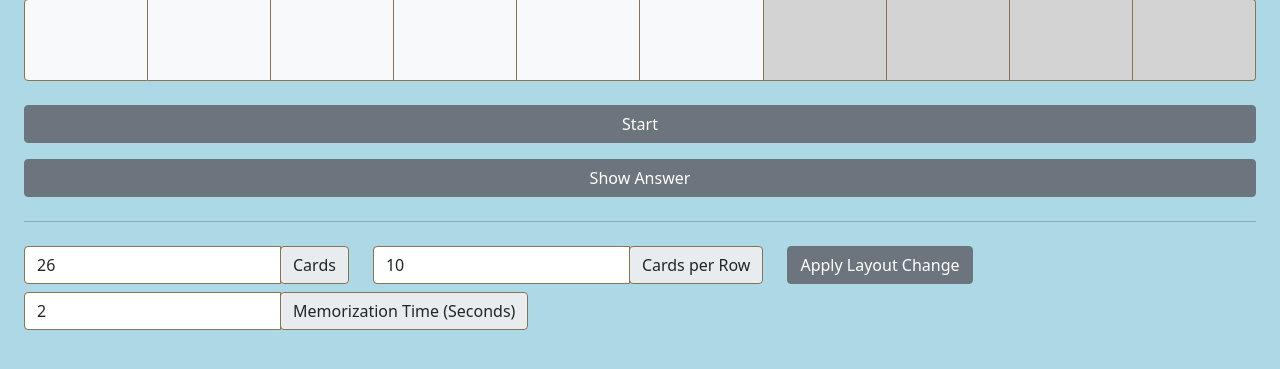
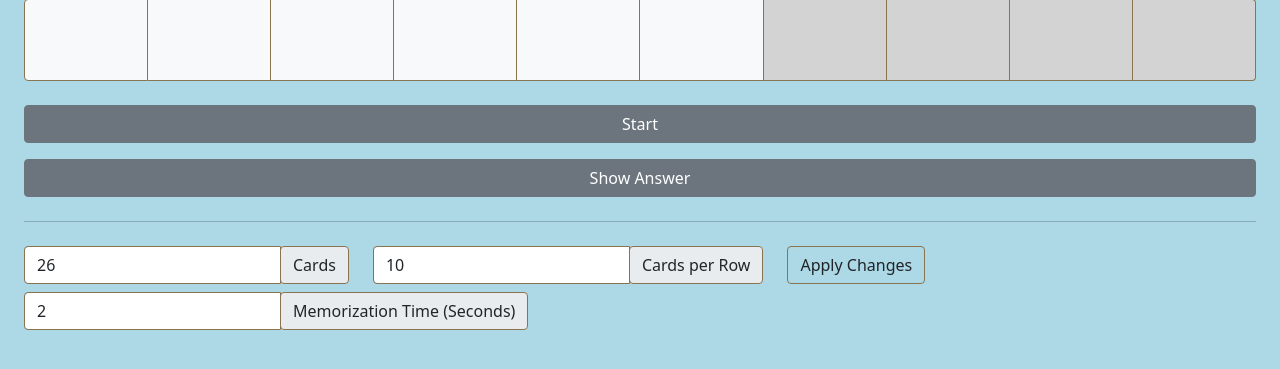
Before and after one commit to Rusca8/davidrusca.com, a Flask app: page /flashmemory in a window 1280 px wide. Shown: the part 205-574 px from the top of the page. Run offline with Flask 2, Linux system fonts and the light colour scheme.

Commit message:
flash memory debunker stylings

```diff
--- a/templates/nelson26.html
+++ b/templates/nelson26.html
@@ -59,7 +59,7 @@
             </div>
             <div class="col-sm-auto ml-1 mb-2"></div>
             <div class="col-sm-auto px-0">
-                <button class="btn btn-secondary ml-2" role="button" onclick="change_setup();">Apply Layout Change</button>
+                <button class="btn btn-outline-dark border-c ml-2" role="button" onclick="change_setup();">Apply Changes</button>
             </div>
             <div class="col-sm-auto ml-1 mb-2"></div>
             <div class="col-sm-auto px-0">
```
